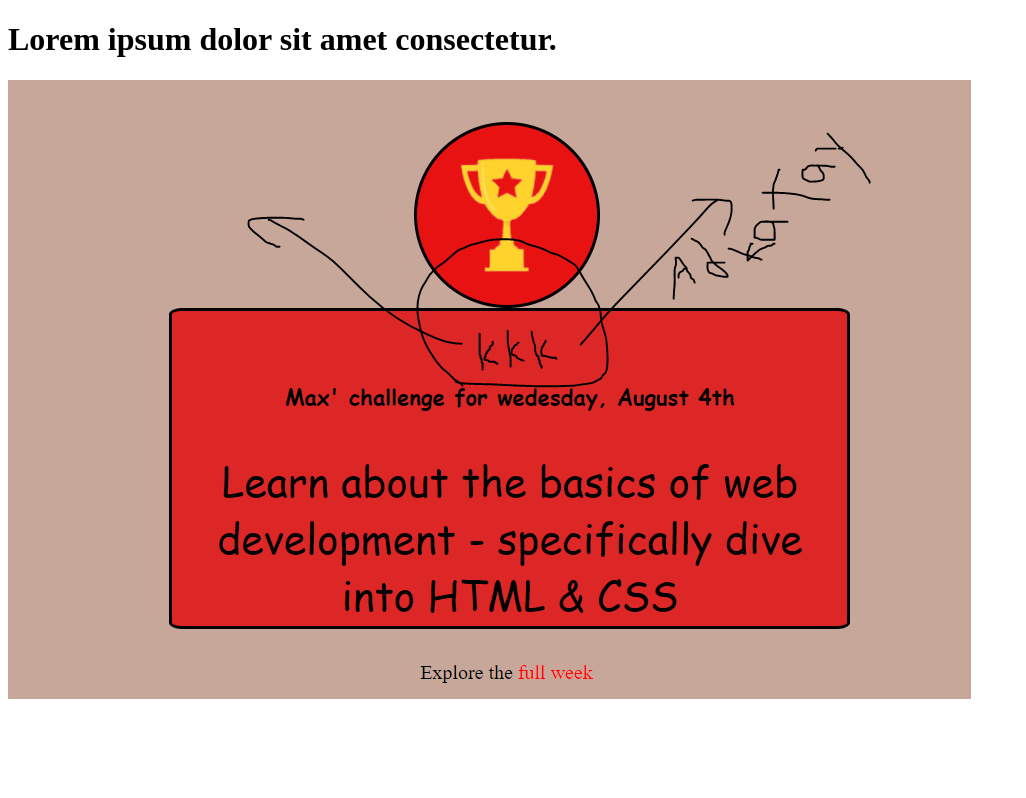
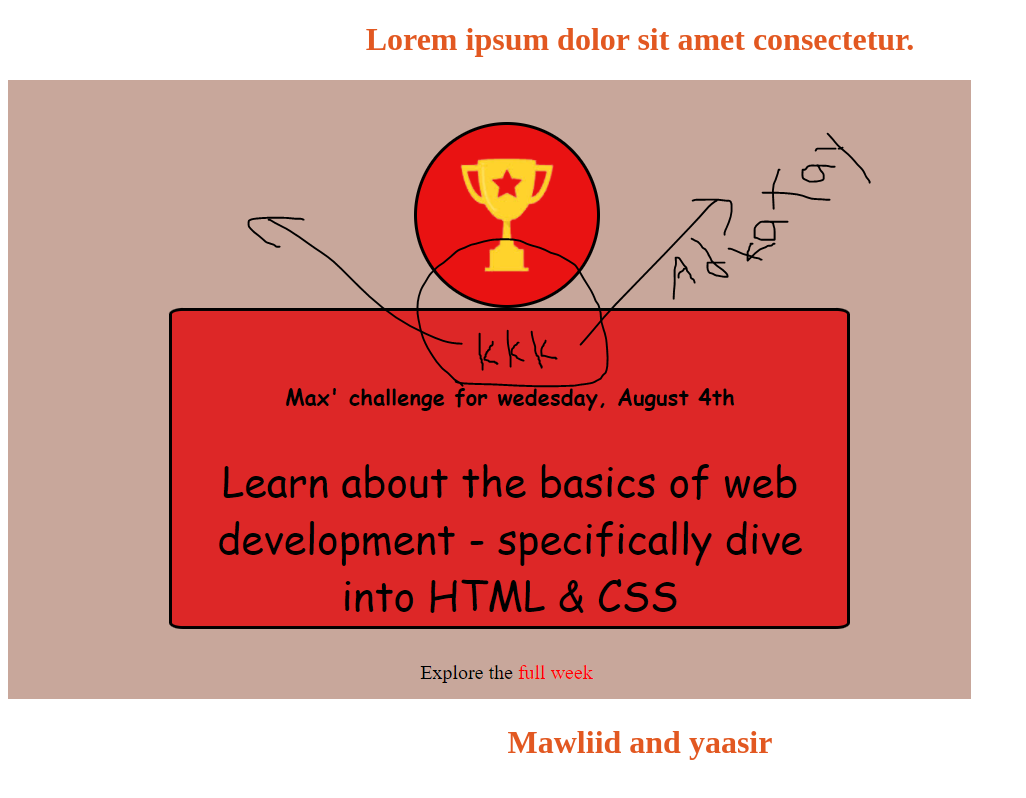
Before and after one commit to halac/new-website, a plain HTML site: page index.html in a window 1280 px wide. Shown: the whole page, without its empty margins (0-1026 px from the left). Drawn offline with Linux system fonts and the light colour scheme.

Commit message:
anagaa u habaynay

```diff
--- a/index.html
+++ b/index.html
@@ -5,11 +5,15 @@
     <meta http-equiv="X-UA-Compatible" content="IE=edge">
     <meta name="viewport" content="width=device-width, initial-scale=1.0">
     <title>My Website</title>
+    <link rel="stylesheet" href="style.css">
 </head>
 <body>
     <header>
         <h1>Lorem ipsum dolor sit amet consectetur.</h1>
         <img src="images/saxda.PNG" alt="Saxda Image">
     </header>
+    <main>
+        <h1> Mawliid and yaasir </h1>
+    </main>
 </body>
 </html>
--- /dev/null
+++ b/style.css
@@ -0,0 +1,4 @@
+h1{
+    text-align: center;
+    color: rgb(226, 88, 33);
+}
```
